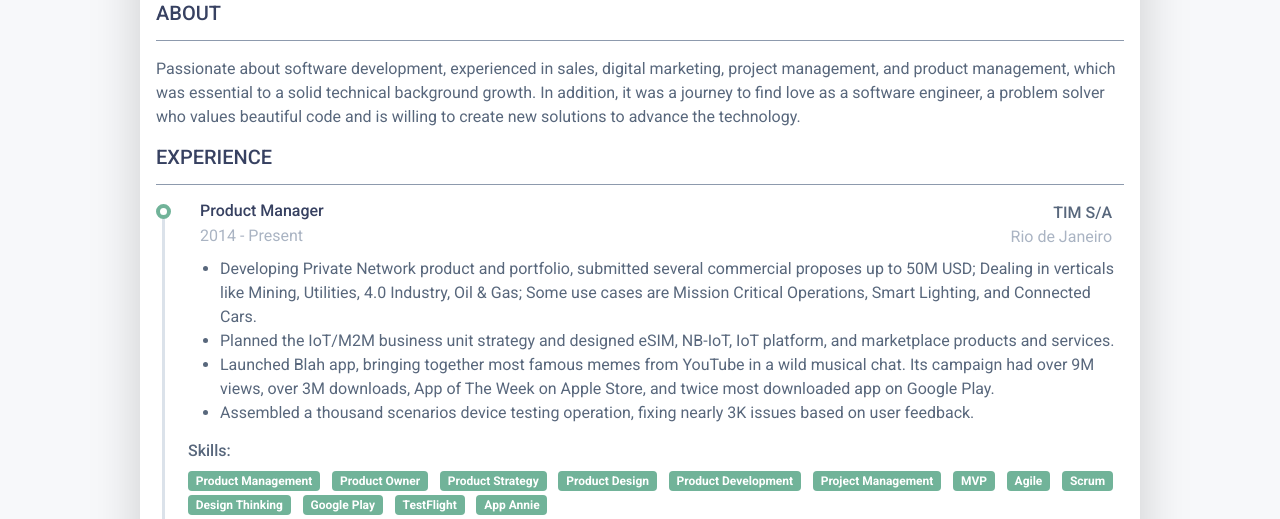
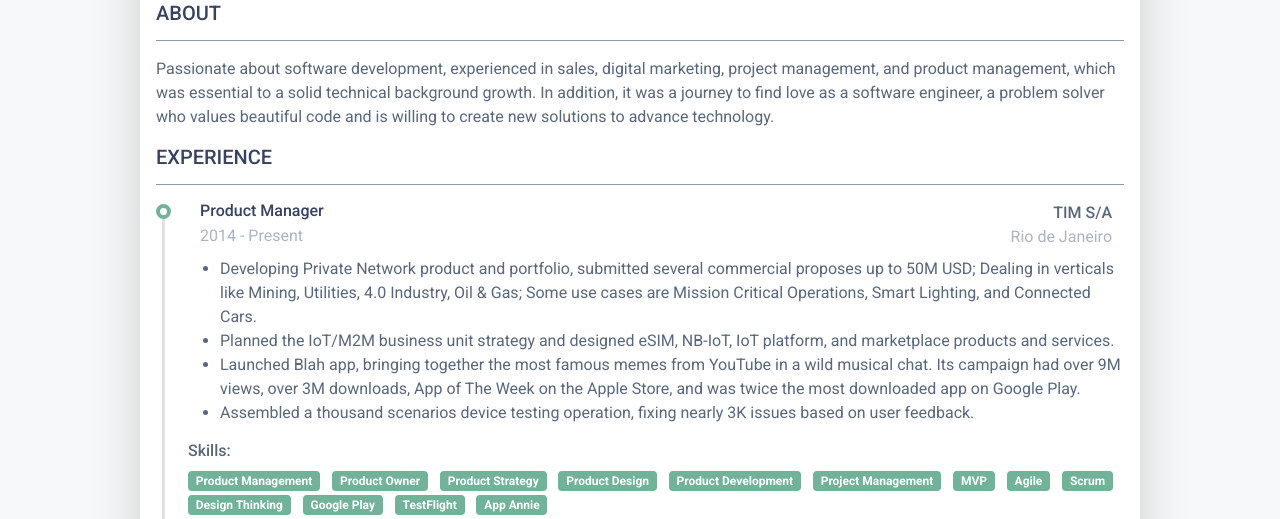
Before and after one commit to almmello/cvapp, a Flask app: page / in a window 1280 px wide. Shown: the part 317-836 px from the top of the page. Run offline with Flask 2, Linux system fonts and the light colour scheme; some libraries are stand-ins or nearby versions.

Commit message:
Experiences and About Updates

```diff
--- a/project/build/index.html
+++ b/project/build/index.html
@@ -76,7 +76,7 @@
 			    <section class="resume-section summary-section mb-3">
 				    <h2 class="resume-section-title text-uppercase font-weight-bold pb-3 mb-3">About</h2>
 				    <div class="resume-section-content">
-						<p class="mb-0">Passionate about software development, experienced in sales, digital marketing, project management, and product management, which was essential to a solid technical background growth. In addition, it was a journey to find love as a software engineer, a problem solver who values beautiful code and is willing to create new solutions to advance the technology.</p>
+						<p class="mb-0">Passionate about software development, experienced in sales, digital marketing, project management, and product management, which was essential to a solid technical background growth. In addition, it was a journey to find love as a software engineer, a problem solver who values beautiful code and is willing to create new solutions to advance technology.</p>
 				    </div>
 			    </section><!--//about-section-->
 				<section class="resume-section experience-section mb-3">
@@ -116,7 +116,7 @@
 									<ul>
 										<li>Developing Private Network product and portfolio, submitted several commercial proposes up to 50M USD; Dealing in verticals like Mining, Utilities, 4.0 Industry, Oil & Gas; Some use cases are Mission Critical Operations, Smart Lighting, and Connected Cars.</li>
 <li>Planned the IoT/M2M business unit strategy and designed eSIM, NB-IoT, IoT platform, and marketplace products and services.</li>
-<li>Launched Blah app, bringing together most famous memes from YouTube in a wild musical chat. Its campaign had over 9M views, over 3M downloads, App of The Week on Apple Store, and twice most downloaded app on Google Play.</li>
+<li>Launched Blah app, bringing together the most famous memes from YouTube in a wild musical chat. Its campaign had over 9M views, over 3M downloads, App of The Week on the Apple Store, and was twice the most downloaded app on Google Play.</li>
 <li>Assembled a thousand scenarios device testing operation, fixing nearly 3K issues based on user feedback.</li>
 									</ul>
 									<h4 class="resume-timeline-item-desc-heading font-weight-bold">Skills:</h4>
--- a/project/templates/content/a01-about.html
+++ b/project/templates/content/a01-about.html
@@ -1 +1 @@
-Passionate about software development, experienced in sales, digital marketing, project management, and product management, which was essential to a solid technical background growth. In addition, it was a journey to find love as a software engineer, a problem solver who values beautiful code and is willing to create new solutions to advance the technology.
+Passionate about software development, experienced in sales, digital marketing, project management, and product management, which was essential to a solid technical background growth. In addition, it was a journey to find love as a software engineer, a problem solver who values beautiful code and is willing to create new solutions to advance technology.
--- a/project/templates/content/experience/b01-product-manager.html
+++ b/project/templates/content/experience/b01-product-manager.html
@@ -1,4 +1,4 @@
 <li>Developing Private Network product and portfolio, submitted several commercial proposes up to 50M USD; Dealing in verticals like Mining, Utilities, 4.0 Industry, Oil & Gas; Some use cases are Mission Critical Operations, Smart Lighting, and Connected Cars.</li>
 <li>Planned the IoT/M2M business unit strategy and designed eSIM, NB-IoT, IoT platform, and marketplace products and services.</li>
-<li>Launched Blah app, bringing together most famous memes from YouTube in a wild musical chat. Its campaign had over 9M views, over 3M downloads, App of The Week on Apple Store, and twice most downloaded app on Google Play.</li>
+<li>Launched Blah app, bringing together the most famous memes from YouTube in a wild musical chat. Its campaign had over 9M views, over 3M downloads, App of The Week on the Apple Store, and was twice the most downloaded app on Google Play.</li>
 <li>Assembled a thousand scenarios device testing operation, fixing nearly 3K issues based on user feedback.</li>
```
Also changed, not shown: 2 other files.
